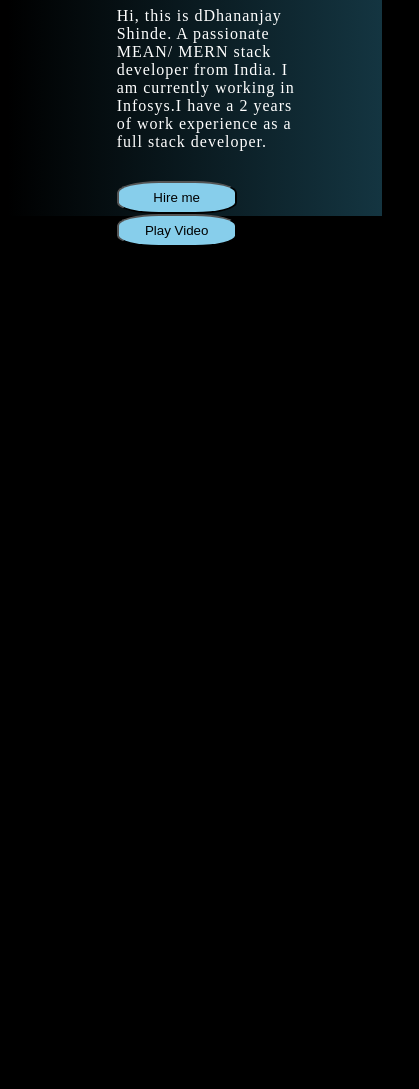
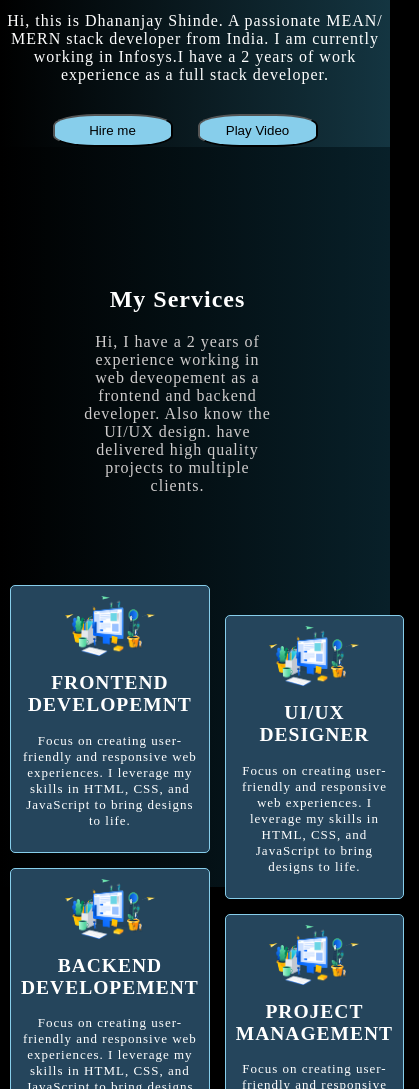
Before and after one commit to Dhananjay-M-Shinde/Dhananjay-M-Shinde.github.io, a plain HTML site: page index.html in a window 390 px wide. Shown: the part 428-1517 px from the top of the page, 419 px wide, since content can reach past the window. Before the commit the page ends 844 px from the top, so only its background shows below. Drawn offline with Linux system fonts and the light colour scheme.

Commit message:
add services content

```diff
--- a/index.html
+++ b/index.html
@@ -8,7 +8,7 @@
 </head>
 <body>
     <div class="body">
-        <div class="navbar">
+        <header class="navbar">
             <nav>
                 <ul class="menu">
                     <li class="logo">
@@ -24,11 +24,12 @@
                     </li>
                 </ul>
             </nav>
-        </div>
-        <div class="intro">
+        </header>
+    <div class="main">
+        <section class="intro">
             <div class="intro1">
                 <h1>I'M <span style="color: aqua;">DEVELOPER</span><br><span>DHANANJAY SHINDE</span></h1>
-                <span>Hi, this is dDhananjay Shinde. A passionate MEAN/ MERN stack developer from India. I am currently working in Infosys.I have a 2 years of work experience as a full stack developer.</span>
+                <span>Hi, this is Dhananjay Shinde. A passionate MEAN/ MERN stack developer from India. I am currently working in Infosys.I have a 2 years of work experience as a full stack developer.</span>
                 <div  class="intro-button">
                     <button>Hire me</button>
                     <button>Play Video</button>
@@ -37,12 +38,47 @@
             <div class="intro2">
                 <img src="profileImage.png" alt=""  class="intro-image">
             </div>
-        </div>
-        <div></div>
+        </section>
+        <section class="services">
+            <div class="services-content">
+                <h1>My Services</h1>
+                <span>
+                    Hi, I have a 2 years of experience working in web deveopement as a frontend and backend developer. Also know the UI/UX design. have delivered high quality projects to multiple clients.
+                </span>
+            </div>
+            <div class="services-card">
+                <div class="card1">
+                    <div class="card">
+                        <img src="web card.png" alt="image">
+                        <h2>FRONTEND DEVELOPEMNT</h2>
+                        <p>Focus on creating user-friendly and responsive web experiences. I leverage my skills in HTML, CSS, and JavaScript to bring designs to life.</p>
+                    </div>
+                    <div class="card">
+                        <img src="web card.png" alt="image">
+                        <h2>BACKEND DEVELOPEMENT</h2>
+                        <p>Focus on creating user-friendly and responsive web experiences. I leverage my skills in HTML, CSS, and JavaScript to bring designs to life.</p>
+                    </div>
+                </div>
+                <div class="card2">
+                    <div class="card">
+                        <img src="web card.png" alt="image">
+                        <h2>UI/UX DESIGNER</h2>
+                        <p>Focus on creating user-friendly and responsive web experiences. I leverage my skills in HTML, CSS, and JavaScript to bring designs to life.</p>
+                    </div>
+                    <div class="card">
+                        <img src="web card.png" alt="image">
+                        <h2>PROJECT MANAGEMENT</h2>
+                        <p>Focus on creating user-friendly and responsive web experiences. I leverage my skills in HTML, CSS, and JavaScript to bring designs to life.</p>
+                    </div>
+                </div>
+            </div>
+            <div></div>
+        </section>
         <div></div>
         <div></div>
         <div></div>
         <div></div>
     </div>
+    </div>
 </body>
 </html>
--- a/style.css
+++ b/style.css
@@ -2,12 +2,19 @@ body{
     background-color: black;
     color: white;
     letter-spacing: 1px;
+    margin: 0px;
+}
+
+html{
+  width: 100%;
 }
 
 .navbar{
     display: flex;
     align-items: center;
     justify-content: center;
+    position: sticky;
+    top: 10px;
 }
 
 .menu .logo{
@@ -27,6 +34,8 @@ ul li{
 ul li a:hover{
     color: rgb(80, 105, 230);
     font-size: 1.1em;
+    font-weight: 900;
+    color: rgb(240, 36, 148);
 }
 
 button{
@@ -42,21 +51,24 @@ button{
 
 .intro{
     display: flex;
-    height: 400px;
+    align-items: center;
     width: 100%;
     background: linear-gradient(to right, rgba(22, 40, 47, 0), rgb(20, 53, 65));
 }
 
-.intro .intro1{
-    margin: auto;
-    margin-left: 5%;
-    padding-left: 90px;
-    padding-right: 90px;
+.intro1, .intro2{
     width: 50%;
+}
+
+.intro1{
+      text-align: center;
+      padding-left: 80px;
+      padding-right: 30px;
 }
 
 .intro-button{
     margin-top: 30px;
+
 }
 
 .intro-button button{
@@ -64,18 +76,124 @@ button{
     padding: 7px;
     border-radius: 35%;
     background: skyblue;
+    justify-content: center;
+    align-items: center;
 }
 
 .intro-button button:hover{
-    font-weight: 600;
-    background: rgb(74, 151, 253);
-}
-
-.intro2{
-    margin-right: 90px;
+    font-weight: 900;
+    color:rgb(228, 46, 152);
+    font-size: 1.1em;
 }
 
 .intro-image{
     height: 100%;
     width: 100%;
 }
+
+.intro:after {
+    content: "";
+    display: table;
+    clear: both;
+  }
+
+  .services{
+    padding-top: 40px;
+    max-height: 700px;
+    max-width: 100%;
+    display: flex;
+    background: linear-gradient(to right, rgba(14, 22, 26, 0), rgb(8, 32, 41));
+  }
+
+  .services-content, .services-card{
+    width: 50%;
+  }
+
+  .services-content{
+    margin: 80px;
+  }
+
+  .services-content span{
+    letter-spacing: 1px;
+    color: rgb(207, 204, 204);
+  }
+
+  .services-card{
+    display: flex;
+    margin-top: 5px;
+    margin-right: 30px
+  }
+
+  .card{
+    border: 1px solid skyblue;
+    border-radius: 5px;
+    height: auto;
+    /* width: 90%; */
+    display: block;
+    padding: 20px;
+    text-align: center;
+    overflow: auto;
+    margin-bottom: 15px;
+    margin-right: 15px;
+    background-color: rgb(37, 69, 92);
+    font-size: small;
+    box-shadow: inset 5px 5px 5px 0px linear-gradient(to right, rgba(0, 0, 100, 0.2));
+  }
+
+  .card img{
+    display: flex;
+    margin: auto;
+    height: 60px;
+    width: 90px;
+    z-index: 100;
+  }
+
+.card2{
+  margin-top: 30px
+}
+
+@media (max-width: 768px) {  /* Adjust the breakpoint as needed */
+
+    .intro {
+      flex-direction: column;  /* Stack elements on smaller screens */
+      width: 100%;
+      height: auto
+    }
+
+    .intro1, .intro2 {
+      width: 100%;  /* Make elements full-width on smaller screens */
+    }
+
+    .intro-image {
+      margin-bottom: 0;  /* Remove bottom margin for smaller screens */
+      width: 50%;
+      display: flex;
+      margin: auto;
+    }
+
+    .intro1{
+        order: 2;
+        padding:0px;
+    }
+
+    .services{
+      display: flex;
+      text-align: center;
+      flex-direction: column
+    }
+
+    .services-content{
+      justify-content: center;
+      align-items: center;
+    }
+
+    .services-card{
+      width: 100%;
+      margin: 10px;
+    }
+
+    .card{
+      padding:10px;
+      /* height: 500px; */
+    }
+  }
```
Also changed, not shown: web card.png (added).
